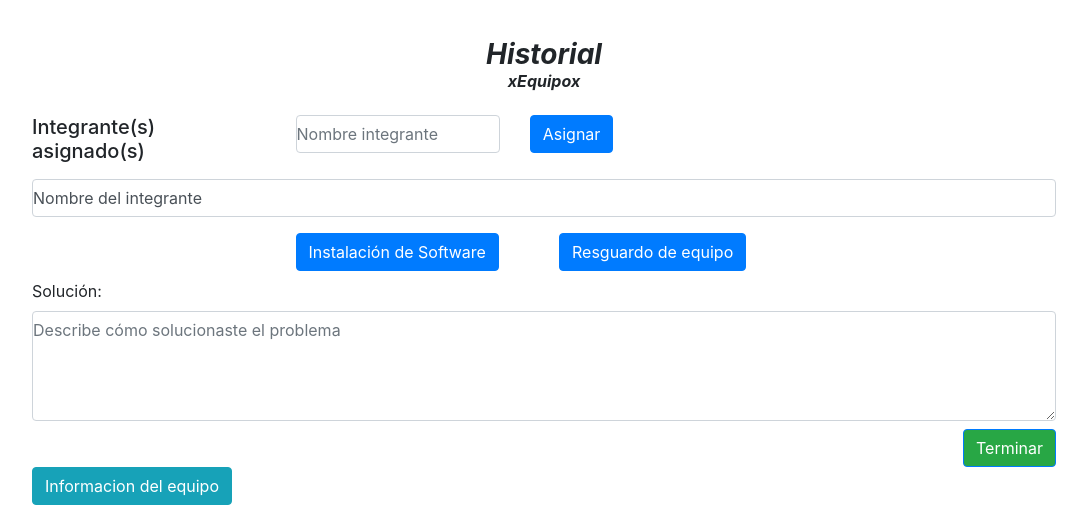
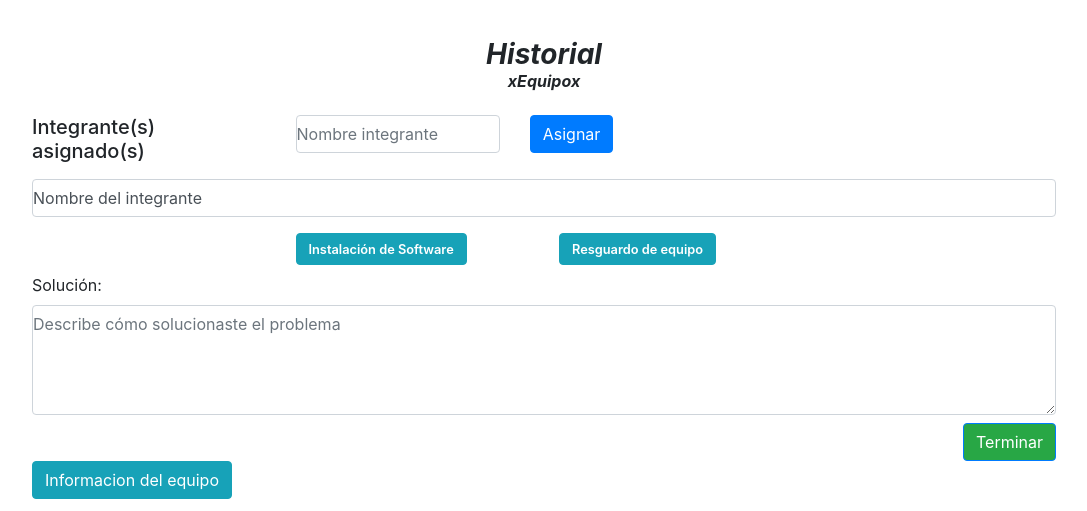
Before and after one commit to alexorozco2410/SistemaSoportes, a CodeIgniter app: page /SistemaSoportes/index.php/info_soportes_controller/index in a window 1280 px wide. Shown: the part 64-575 px from the top of the page, without its empty margins (96-1183 px from the left). Run offline with CodeIgniter, Linux system fonts and the light colour scheme; some libraries are stand-ins or nearby versions.

Commit message:
modificacion 23/10/2019

```diff
--- a/application/views/info_soporte.php
+++ b/application/views/info_soporte.php
@@ -16,7 +16,7 @@
       <h5>Integrante(s) asignado(s)</h5>
     </div>
     <div class="col-md-8 col-sm-8 col-sx-12">
-      <form class="asig-IUC" action="info_soportes_controller" method="post"><!--se ejecutara una funcion para agregar al integrante-->
+      <form class="asig-IUC" action="informacion_soportes" method="post"><!--se ejecutara una funcion para agregar al integrante-->
         <div class="row">
           <div class="col-md-4 col-sm-4 col-sx-12">
             <input class="form-control" type="text" name="nombre-IUC" placeholder="Nombre integrante">
@@ -37,10 +37,10 @@
   <!--para indicar si se instaló algun SW y selecionar cual-->
   <div class="row justify-content-center">
     <div class="col-md-3 col-sm-3 col-sx-12">
-      <button class="btn btn-primary inst-sw mb-2" data-toggle="collapse" href=".collapse-sw">Instalación de Software</button>
+      <button class="btn btn-info btn-h mb-2" data-toggle="collapse" href=".collapse-sw">Instalación de Software</button>
     </div>
     <div class="col-md-3 col-sm-3 col-sx-12">
-      <button class="btn btn-primary inst-sw mb-2" data-toggle="collapse" href=".op-resguardo">Resguardo de equipo</button>
+      <button class="btn btn-info btn-h mb-2" data-toggle="collapse" href=".op-resguardo">Resguardo de equipo</button>
     </div>
   </div>
   <div class="row collapse collapse-sw" id="collapse-sw-l">
@@ -63,7 +63,7 @@
 
   <div class="row collapse op-resguardo">
     <div class="col-md-12 col-sm-12 col-sz-12 op-resguardo">
-      <label for="resg">Equipos a Resguardo</label>
+      <label for="resg">Indica los equipos que quedan a Resguardo</label>
       <input id="resg" class="form-control" type="text" name="eq-resguardo" placeholder="Equipos a resguardo...">
     </div>
   </div>
--- a/assets/css/info_soporte.css
+++ b/assets/css/info_soporte.css
@@ -48,3 +48,9 @@
     border-top-color: rgba(255, 0, 150, 0.5);
     border-bottom-color:  rgba(255, 0, 150, 0.5);
 }
+
+.btn-h{
+  height: 2rem;
+  font-size: 0.8rem;
+  font-weight: 600;
+}
--- a/assets/css/solicitud.css
+++ b/assets/css/solicitud.css
@@ -69,4 +69,5 @@
 
 .list-group-item:hover{
   background-color: rgba(200, 200, 205, 0.1);
+  color: white;
 }
```
Also changed, not shown: application/views/solicitud.php (+8 -8 lines).
